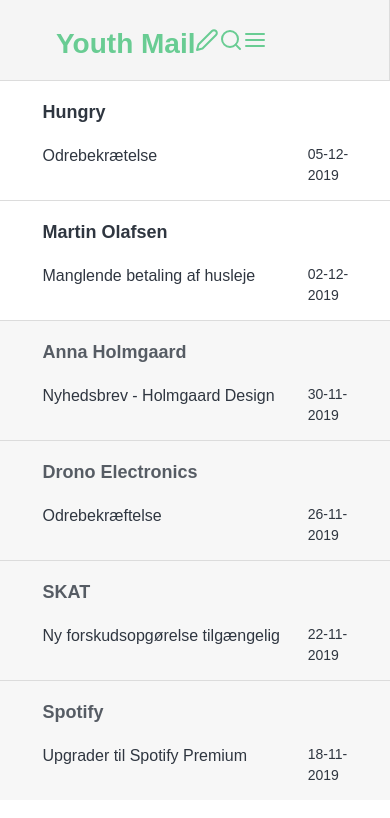
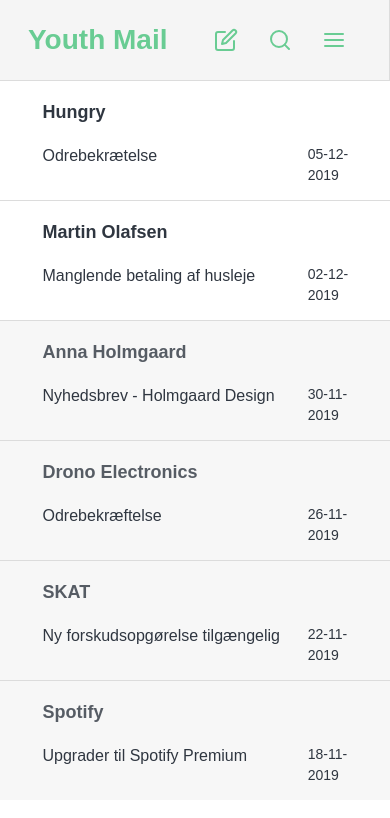
Before and after one commit to Aoksuz/opgave-6-email-interface, a website: page index.html in a window 390 px wide. Drawn offline with nearby package versions, Linux system fonts and the light colour scheme; files that its build step writes are made by us from their sources; a web font is replaced by a local one.

Commit message:
Designændringer

```diff
--- a/css/styles.scss
+++ b/css/styles.scss
@@ -67,7 +67,12 @@
    justify-self: center;
    background: $grey;
    border-right: 1px solid darken($grey,10);
-
+    @media screen and (max-width: 992px){
+      padding: 1em;
+      display: flex;
+      justify-content: space-between;
+      align-items: center;
+    }
    a{
      color: $primary;
    }
@@ -76,7 +81,9 @@
      display: none;
     @media screen and (max-width:992px) {
        display: flex;
-       justify-content: space-between;
+       svg{
+         margin: 0 15px;
+       };
      }
    }
 
--- a/index.html
+++ b/index.html
@@ -41,7 +41,7 @@
             <div class="logo">
                 <a href="#">Youth Mail</a>
                 <div>
-                    <i data-feather="edit-2"></i>
+                    <i data-feather="edit"></i>
                     <i data-feather="search"></i>
                     <i data-feather="menu"></i>
                 </div>
```
